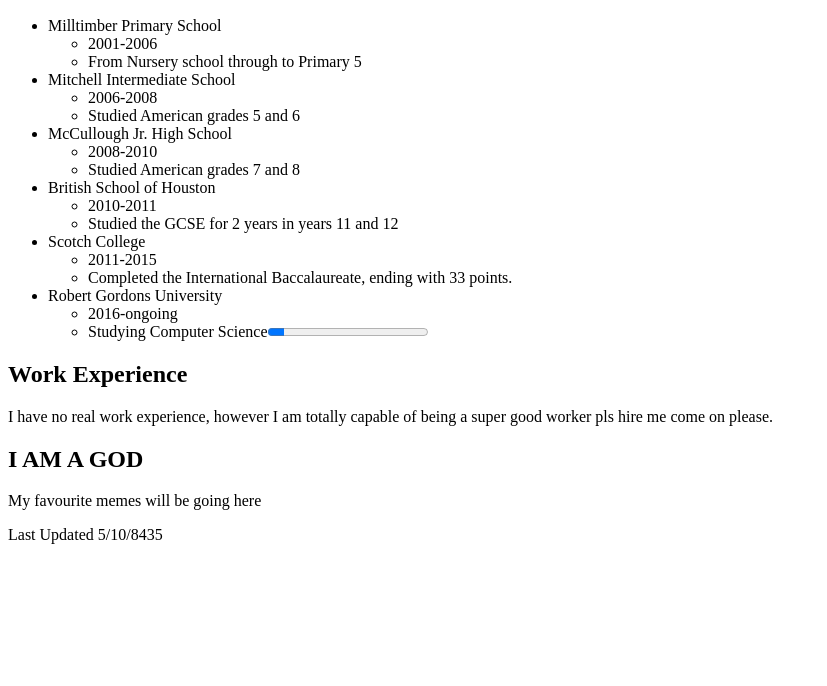
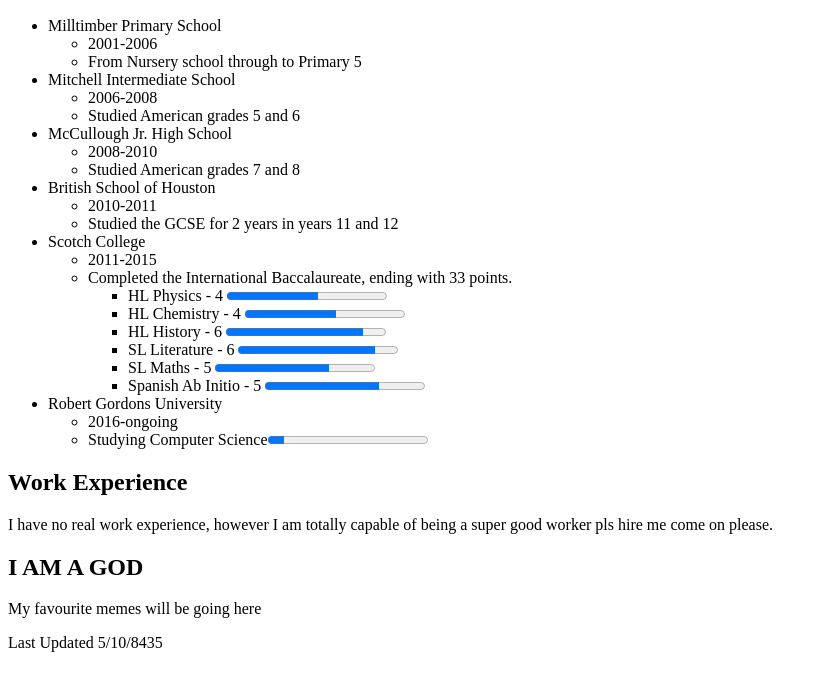
Before and after one commit to ZOrvis/WebCV, a plain HTML site: page index.html in a window 1280 px wide. Shown: the part 110-796 px from the top of the page, without its empty margins (0-827 px from the left). Drawn offline with Linux system fonts and the light colour scheme.

Commit message:
asdfadsf

```diff
--- a/index.html
+++ b/index.html
@@ -39,6 +39,14 @@
                 <ul>
                     <li>2011-2015</li>
                     <li>Completed the International Baccalaureate, ending with 33 points.</li>
+                    <ul>
+                        <li>HL Physics - 4 <progress value="4" max="7"></progress></li>
+                        <li>HL Chemistry - 4 <progress value="4" max="7"></progress></li>
+                        <li>HL History - 6 <progress value="6" max="7"></progress></li>
+                        <li>SL Literature - 6 <progress value="6" max="7"></progress></li>
+                        <li>SL Maths - 5 <progress value="5" max="7"></progress></li>
+                        <li>Spanish Ab Initio - 5 <progress value="5" max="7"></progress></li>
+                    </ul>
                 </ul>
                 <li>Robert Gordons University</li>
                 <ul>
```
